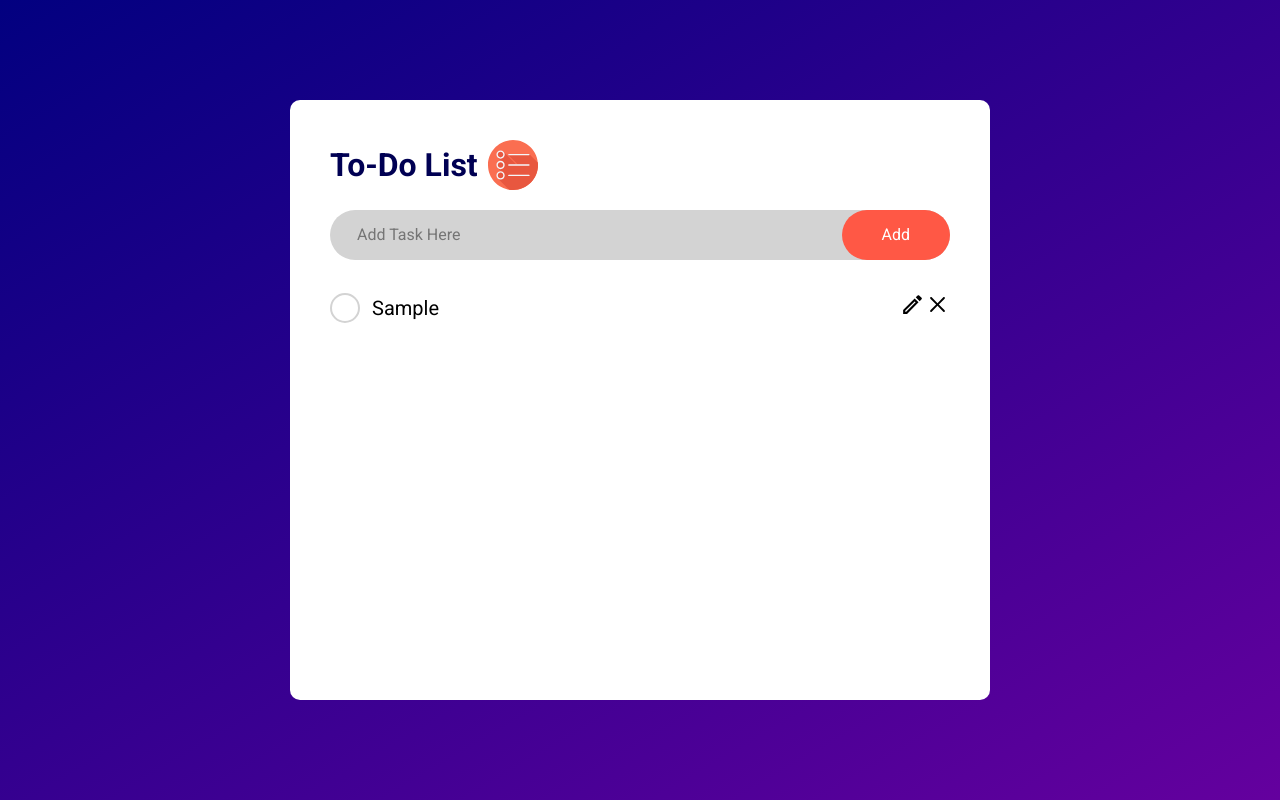
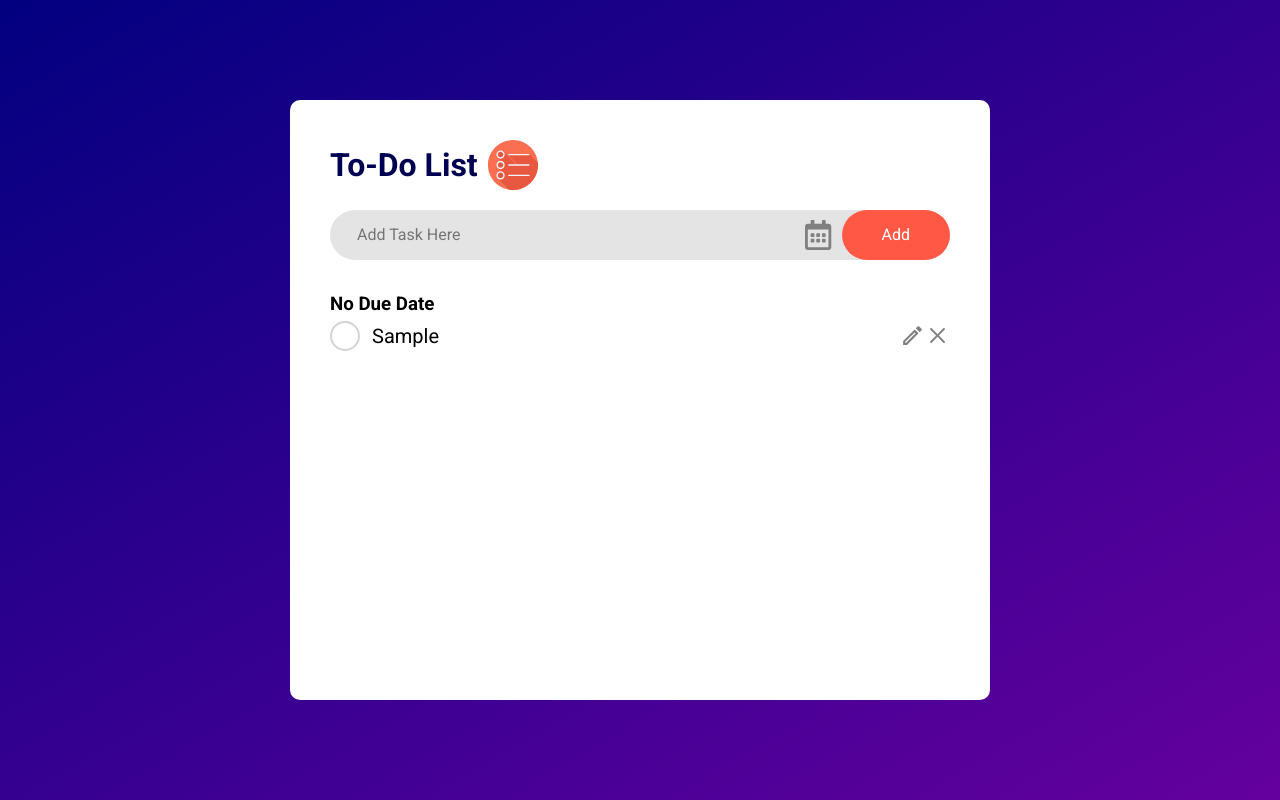
Before and after one commit to GeorgiAndreev95/to-do-list-app, a React (Vite) app: page / in a window 1280 px wide. Both pictures are taken after typing "Sample" into the empty fields and a click on the button "Add". Built offline with nearby package versions, Linux system fonts and the light colour scheme.

Commit message:
Added the option to choose a due date when adding and editing items

```diff
--- a/package.json
+++ b/package.json
@@ -11,6 +11,7 @@
   },
   "dependencies": {
     "react": "^19.1.1",
+    "react-datepicker": "^8.6.0",
     "react-dom": "^19.1.1",
     "react-icons": "^5.5.0",
     "uuid": "^11.1.0"
--- a/src/components/AddItemForm.module.css
+++ b/src/components/AddItemForm.module.css
@@ -2,7 +2,7 @@
     display: flex;
     align-items: center;
     justify-content: space-between;
-    background: lightgray;
+    background: #e4e4e4;
     height: 50px;
     border-radius: 25px;
 }
@@ -10,8 +10,22 @@
 .inputField {
     width: 475px;
     margin-left: 25px;
-    background: lightgray;
+    background: #e4e4e4;
     border: none;
+}
+
+.dateButton {
+    margin: 10px;
+}
+
+.dateButtonIcon {
+    height: 30px;
+    width: 30px;
+    color: gray;
+}
+
+.dateButtonIcon:hover {
+    color: var(--main-coral);
 }
 
 .addButton {
--- a/src/components/AddItemForm.tsx
+++ b/src/components/AddItemForm.tsx
@@ -1,5 +1,8 @@
 import { useState } from "react";
 import { v4 as uuidv4 } from "uuid";
+import DatePicker from "react-datepicker";
+import "react-datepicker/dist/react-datepicker.css";
+import { FaRegCalendarAlt } from "react-icons/fa";
 
 import classes from "./AddItemForm.module.css";
 import type { ListItem } from "../types";
@@ -10,10 +13,18 @@ type AddItemFormProps = {
 
 const AddItemForm = ({ addItemHandler }: AddItemFormProps) => {
     const [description, setDescription] = useState("");
+    const [dueDate, setDueDate] = useState<Date | null>(null);
+
     const onSubmitHandler = (event: React.FormEvent<HTMLFormElement>) => {
         event.preventDefault();
-        addItemHandler({ id: uuidv4(), description, isCompleted: false });
+        addItemHandler({
+            id: uuidv4(),
+            description,
+            isCompleted: false,
+            dueDate: dueDate?.toISOString() ?? null,
+        });
         setDescription("");
+        setDueDate(null);
     };
 
     const onInputChange = (event: React.ChangeEvent<HTMLInputElement>) => {
@@ -32,6 +43,20 @@ const AddItemForm = ({ addItemHandler }: AddItemFormProps) => {
                 onChange={onInputChange}
                 autoComplete="off"
             />
+
+            <div className={classes.dateWrapper}>
+                <DatePicker
+                    selected={dueDate}
+                    onChange={(date) => setDueDate(date)}
+                    customInput={
+                        <button type="button" className={classes.dateButton}>
+                            <FaRegCalendarAlt
+                                className={classes.dateButtonIcon}
+                            />
+                        </button>
+                    }
+                />
+            </div>
             <button className={classes.addButton} type="submit">
                 Add
             </button>
--- a/src/components/TodoList.tsx
+++ b/src/components/TodoList.tsx
@@ -9,6 +9,23 @@ import classes from "./TodoList.module.css";
 const TodoList = () => {
     const [todoList, setTodoList] = useState<ListItem[]>([]);
     const [hasLoaded, setHasLoaded] = useState(false);
+    const groupedTodos = todoList.reduce(
+        (groups: Record<string, ListItem[]>, item) => {
+            const key = item.dueDate ?? "No Due Date";
+            if (!groups[key]) {
+                groups[key] = [];
+            }
+            groups[key].push(item);
+            return groups;
+        },
+        {}
+    );
+    const sortedGroups = Object.entries(groupedTodos).sort(([a], [b]) => {
+        if (a === "No Due Date") return 1;
+        if (b === "No Due Date") return -1;
+
+        return new Date(a).getTime() - new Date(b).getTime();
+    });
 
     const addItemHandler = (item: ListItem) => {
         setTodoList([...todoList, item]);
@@ -28,10 +45,14 @@ const TodoList = () => {
         setTodoList(updatedList);
     };
 
-    const editItemHandler = (description: string, item: ListItem) => {
+    const editItemHandler = (
+        description: string,
+        date: string | null,
+        item: ListItem
+    ) => {
         const updatedList = todoList.map((element) => {
             if (element.id === item.id) {
-                return { ...element, description };
+                return { ...element, description, dueDate: date };
             }
             return element;
         });
@@ -63,17 +84,30 @@ const TodoList = () => {
                     <AddItemForm addItemHandler={addItemHandler} />
                 </div>
                 <div className={classes.itemList}>
-                    {todoList.map((listItem) => {
-                        return (
+                    <div className={classes.itemList}>
+                        {sortedGroups.map(([date, items]) => (
+                            <div key={date} className={classes.dateGroup}>
+                                {date !== "No Due Date" ? (
+                                    <h3>
+                                        {new Date(date).toLocaleDateString()}
+                                    </h3>
+                                ) : (
+                                    <h3>No Due Date</h3>
+                                )}
+                                {items.map((listItem) => (
                                     <TodoListItem
                                         key={listItem.id}
                                         listItem={listItem}
                                         deleteItemHandler={deleteItemHandler}
-                                handleCheckboxChange={handleCheckboxChange}
+                                        handleCheckboxChange={
+                                            handleCheckboxChange
+                                        }
                                         editItemHandler={editItemHandler}
                                     />
-                        );
-                    })}
+                                ))}
+                            </div>
+                        ))}
+                    </div>
                 </div>
             </div>
         </div>
--- a/src/components/TodoListItem.module.css
+++ b/src/components/TodoListItem.module.css
@@ -1,7 +1,7 @@
 .listItemContainer {
     display: flex;
     width: 100%;
-    height: 35px;
+    min-height: 35px;
     justify-content: space-between;
     align-items: center;
     gap: 5px;
@@ -40,12 +40,15 @@
 .editInput {
     font-size: 20px;
     border: none;
+    width: 480px;
 }
 
 .itemDescription {
     font-size: 20px;
     cursor: pointer;
     padding: 2px;
+    height: auto;
+    overflow: hidden;
 }
 
 .itemDescription:hover {
@@ -58,15 +61,52 @@
     text-decoration: line-through;
 }
 
+.buttonsWrapper {
+    display: flex;
+    align-items: center;
+}
+
+.dateWrapper {
+    height: 20px;
+    width: 20px;
+    margin-right: 10px;
+}
+
+.dateButtonIcon {
+    color: gray;
+    height: 20px;
+    width: 20px;
+}
+
+.dateButtonIcon:hover {
+    color: black;
+}
+
 .otherIcons {
-    height: 25px;
-    width: 25px;
+    color: gray;
+    min-height: 25px;
+    min-width: 25px;
 }
 
 .otherIcons:hover {
-    color: gray;
+    color: black;
 }
 
 .crossIcon:hover {
     color: red;
 }
+
+.notesContainer {
+    display: flex;
+    align-items: center;
+    margin-bottom: 10px;
+}
+
+.notesContainer > input {
+    margin-left: 40px;
+    margin-top: -10px;
+}
+
+.notesContainer > button {
+    margin-top: -10px;
+}
--- a/src/components/TodoListItem.tsx
+++ b/src/components/TodoListItem.tsx
@@ -1,5 +1,8 @@
 import { useEffect, useRef, useState } from "react";
+import DatePicker from "react-datepicker";
+import "react-datepicker/dist/react-datepicker.css";
 
+import { FaRegCalendarAlt } from "react-icons/fa";
 import { RxCross2 } from "react-icons/rx";
 import { MdOutlineEdit, MdOutlineCheck } from "react-icons/md";
 import { FaCircleCheck } from "react-icons/fa6";
@@ -11,7 +14,11 @@ type TodoListItemProps = {
     listItem: ListItem;
     deleteItemHandler: (id: string) => void;
     handleCheckboxChange: (item: ListItem) => void;
-    editItemHandler: (description: string, item: ListItem) => void;
+    editItemHandler: (
+        description: string,
+        date: string | null,
+        item: ListItem
+    ) => void;
 };
 
 const TodoListItem = ({
@@ -23,6 +30,9 @@ const TodoListItem = ({
     const [description, setDescription] = useState(listItem.description);
     const [isEditing, setIsEditing] = useState(false);
     const [isClicked, setIsClicked] = useState(false);
+    const [newDueDate, setNewDueDate] = useState<Date | null>(
+        listItem.dueDate ? new Date(listItem.dueDate) : null
+    );
     const inputRef = useRef<HTMLInputElement>(null);
 
     const descriptionChangeHandler = (
@@ -41,7 +51,11 @@ const TodoListItem = ({
 
     useEffect(() => {
         if (!isEditing) {
-            editItemHandler(description, listItem);
+            editItemHandler(
+                description,
+                newDueDate?.toISOString() ?? null,
+                listItem
+            );
         }
     }, [isEditing]);
 
@@ -99,8 +113,27 @@ const TodoListItem = ({
                         </p>
                     )}
                 </div>
+
                 <div className={classes.buttonsWrapper}>
-                    {
+                    {isEditing && (
+                        <div className={classes.dateWrapper}>
+                            <DatePicker
+                                selected={newDueDate}
+                                onChange={(date) => setNewDueDate(date)}
+                                customInput={
+                                    <button
+                                        type="button"
+                                        className={classes.dateButton}
+                                    >
+                                        <FaRegCalendarAlt
+                                            className={classes.dateButtonIcon}
+                                        />
+                                    </button>
+                                }
+                            />
+                        </div>
+                    )}
+                    {!listItem.isCompleted && (
                         <button onClick={toggleEditHandler}>
                             {isEditing ? (
                                 <MdOutlineCheck
@@ -110,7 +143,8 @@ const TodoListItem = ({
                                 <MdOutlineEdit className={classes.otherIcons} />
                             )}
                         </button>
-                    }
+                    )}
+
                     <button onClick={() => deleteItemHandler(listItem.id)}>
                         <RxCross2
                             className={`${classes.otherIcons} ${classes.crossIcon}`}
@@ -119,7 +153,7 @@ const TodoListItem = ({
                 </div>
             </div>
             {isClicked && (
-                <div>
+                <div className={classes.notesContainer}>
                     <input type="text" placeholder="Add note:" />
                     <button>
                         <MdOutlineCheck className={classes.otherIcons} />
--- a/src/types.ts
+++ b/src/types.ts
@@ -2,4 +2,5 @@ export type ListItem = {
     id: string;
     description: string;
     isCompleted: boolean;
+    dueDate: string | null;
 };
```
Also changed, not shown: 1 other file (tests, documents, lock files or other folders). Lines whose indentation alone changed are shown as unchanged.
